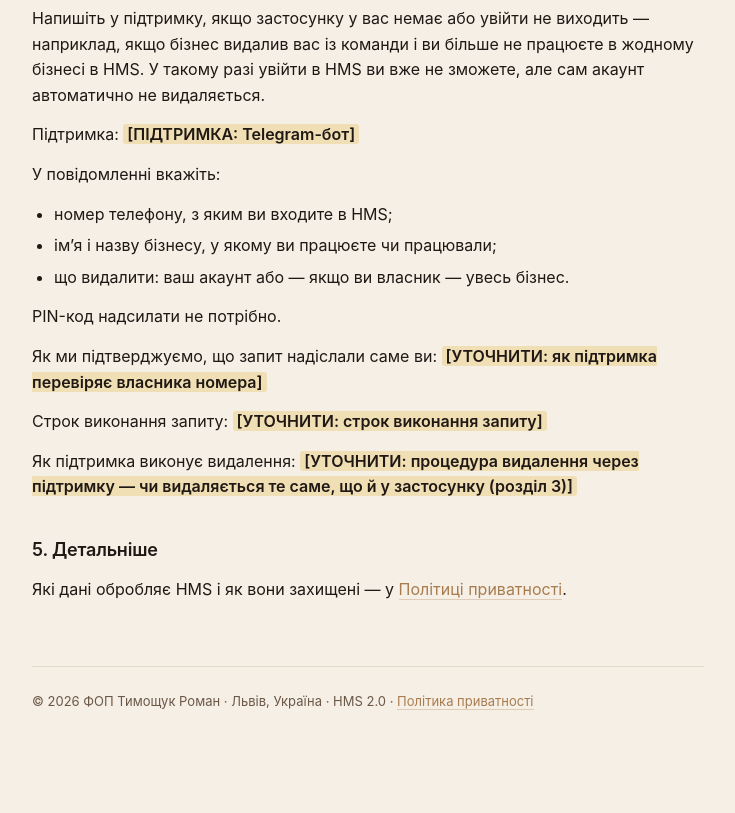
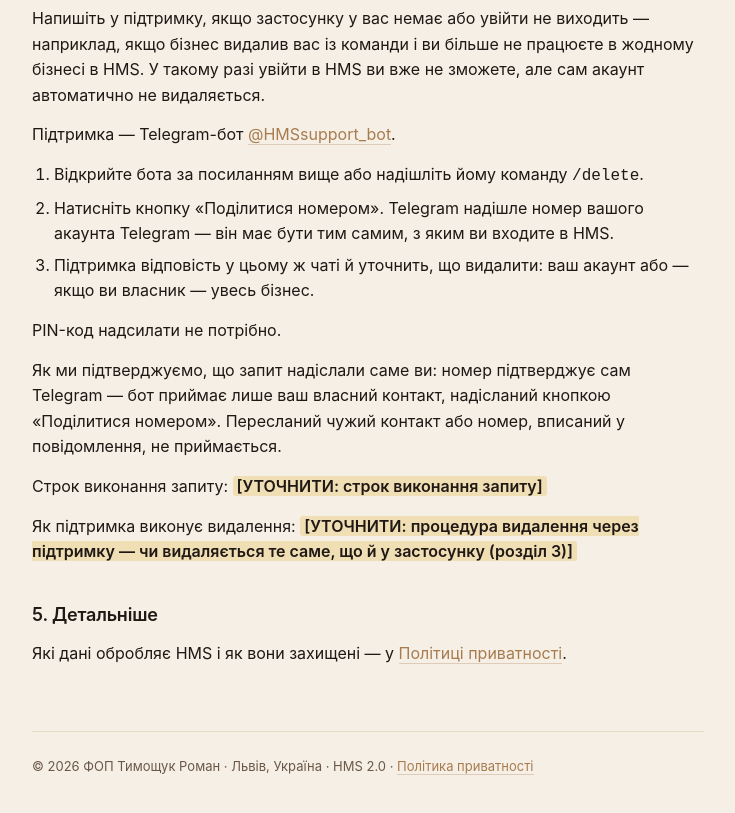
Before and after one commit to rtymoshchuk-dev/hms-privacy, a plain HTML site: page delete-account.html in a window 1280 px wide. Shown: the part 2500-3313 px from the top of the page, without its empty margins (272-1007 px from the left). Drawn offline with Linux system fonts and the light colour scheme.

Commit message:
Видалення без застосунку: бот @HMSsupport_bot, /delete і кнопка «Поділитися номером» — так підтримка знає, що номер ваш

```diff
--- a/delete-account.html
+++ b/delete-account.html
@@ -204,15 +204,14 @@
 
       <h2>4. Видалення без застосунку</h2>
       <p>Напишіть у підтримку, якщо застосунку у вас немає або увійти не виходить — наприклад, якщо бізнес видалив вас із команди і ви більше не працюєте в жодному бізнесі в HMS. У такому разі увійти в HMS ви вже не зможете, але сам акаунт автоматично не видаляється.</p>
-      <p>Підтримка: <span class="todo">[ПІДТРИМКА: Telegram-бот]</span></p>
-      <p>У повідомленні вкажіть:</p>
-      <ul>
-        <li>номер телефону, з яким ви входите в HMS;</li>
-        <li>імʼя і назву бізнесу, у якому ви працюєте чи працювали;</li>
-        <li>що видалити: ваш акаунт або — якщо ви власник — увесь бізнес.</li>
-      </ul>
+      <p>Підтримка — Telegram-бот <a href="https://t.me/HMSsupport_bot?start=delete-account">@HMSsupport_bot</a>.</p>
+      <ol>
+        <li>Відкрийте бота за посиланням вище або надішліть йому команду <code>/delete</code>.</li>
+        <li>Натисніть кнопку «Поділитися номером». Telegram надішле номер вашого акаунта Telegram — він має бути тим самим, з яким ви входите в HMS.</li>
+        <li>Підтримка відповість у цьому ж чаті й уточнить, що видалити: ваш акаунт або — якщо ви власник — увесь бізнес.</li>
+      </ol>
       <p>PIN-код надсилати не потрібно.</p>
-      <p>Як ми підтверджуємо, що запит надіслали саме ви: <span class="todo">[УТОЧНИТИ: як підтримка перевіряє власника номера]</span></p>
+      <p>Як ми підтверджуємо, що запит надіслали саме ви: номер підтверджує сам Telegram — бот приймає лише ваш власний контакт, надісланий кнопкою «Поділитися номером». Пересланий чужий контакт або номер, вписаний у повідомлення, не приймається.</p>
       <p>Строк виконання запиту: <span class="todo">[УТОЧНИТИ: строк виконання запиту]</span></p>
       <p>Як підтримка виконує видалення: <span class="todo">[УТОЧНИТИ: процедура видалення через підтримку — чи видаляється те саме, що й у застосунку (розділ 3)]</span></p>
 
```
